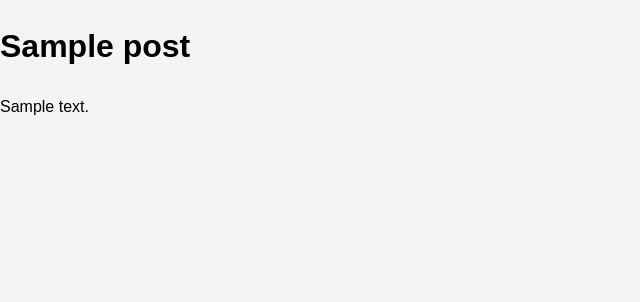
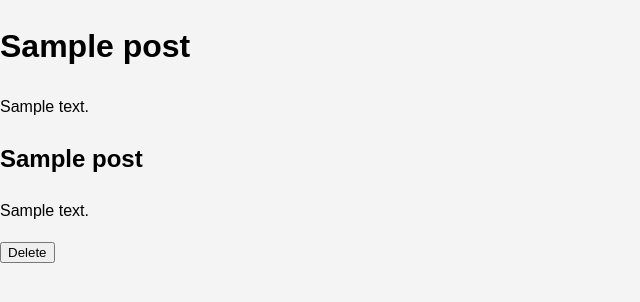
Before and after one commit to baldpanda/blog, a Flask app: page /post/1 in a window 1280 px wide. Shown: the top 302 px of the page, without its empty margins (0-640 px from the left). Run offline with Flask 3, Linux system fonts and the light colour scheme; tables that the repository leaves empty hold one stand-in row (values such as "Sample post").

Commit message:
Give the ability to delete posts

```diff
--- a/app.py
+++ b/app.py
@@ -40,5 +40,14 @@ def post(post_id):
     post = Post.query.get_or_404(post_id)
     return render_template('post.html', post=post)
 
+@app.route('/post/<int:post_id>/delete', methods=['POST'])
+def delete_post(post_id):
+    post = Post.query.get_or_404(post_id)
+    # Add verification here to make sure the current user is the author of the post
+    db.session.delete(post)
+    db.session.commit()
+    # Flash a message or log the deletion
+    return redirect(url_for('home'))
+
 if __name__ == '__main__':
     app.run(debug=True)
--- a/templates/post.html
+++ b/templates/post.html
@@ -10,4 +10,12 @@
     <p>{{ post.content }}</p>
     <!-- Add more post details as needed -->
 </body>
+<div>
+    <h2>{{ post.title }}</h2>
+    <p>{{ post.content }}</p>
+    <!-- Delete button -->
+    <form action="{{ url_for('delete_post', post_id=post.id) }}" method="post">
+        <input type="submit" value="Delete">
+    </form>
+</div>
 </html>
```
